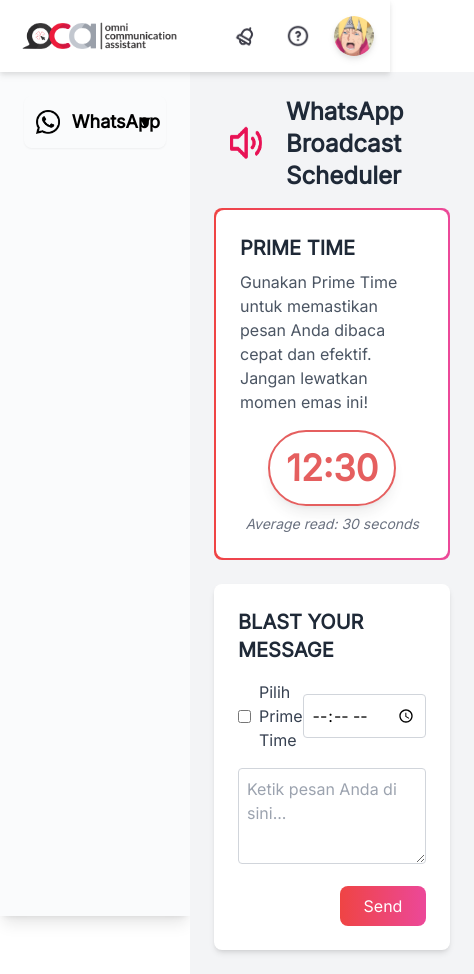
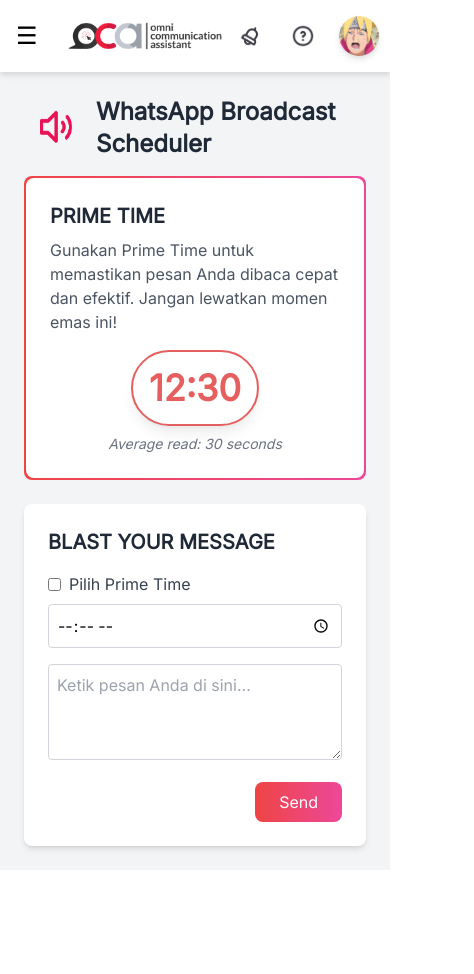
Before and after one commit to Rofiansyah/frontend-oca-insght-blast, a React (Vite) app: page / in a window 390 px wide. Shown: the whole page, 474 px wide, since content can reach past the window. After the commit the page ends 870 px from the top, so only its background shows below. Built offline with nearby package versions, Linux system fonts and the light colour scheme.

Commit message:
Team 37 - Frontend OCA Blast Insight V1.3

```diff
--- a/src/App.jsx
+++ b/src/App.jsx
@@ -3,7 +3,6 @@
 import Sidebar from './components/Sidebar';
 import Content from './components/Content';
 import '@fontsource/inter'; // Import default Inter font styles
-
 
 const App = () => {
   return (
--- a/src/components/Content.jsx
+++ b/src/components/Content.jsx
@@ -62,8 +62,8 @@
         <h3 className="text-xl font-bold text-gray-800 mb-4">BLAST YOUR MESSAGE</h3>
 
         {/* Baris 1: Checkbox Prime Time dan Input Jam */}
-        <div className="flex items-center justify-between mb-4">
-          <label className="flex items-center text-gray-700">
+        <div className="flex flex-col sm:flex-row sm:items-center sm:justify-between mb-4">
+          <label className="flex items-center text-gray-700 mb-2 sm:mb-0">
             <input
               type="checkbox"
               className="mr-2"
--- a/src/components/Header.jsx
+++ b/src/components/Header.jsx
@@ -1,14 +1,28 @@
-import React from 'react';
+import React, { useState } from 'react';
 
 const Header = () => {
+  const [isSidebarOpen, setIsSidebarOpen] = useState(false);
+
+  const toggleSidebar = () => {
+    setIsSidebarOpen(!isSidebarOpen);
+  };
+
   return (
+    <>
       <header className="bg-white text-black p-4 flex items-center justify-between drop-shadow-md font-sans">
         {/* Logo di pojok kiri */}
         <div className="flex items-center">
+          {/* Menu Button for Mobile */}
+          <button
+            className="md:hidden text-2xl"
+            onClick={toggleSidebar}
+          >
+            ☰
+          </button>
           <img
             src="/assets/OCAlogo.png"
             alt="Logo 1"
-          className="h-10 w-auto mr-4 transition-transform duration-300 ease-in-out transform hover:scale-105"
+            className="h-10 w-auto ml-6 mr-4 transition-transform duration-300 ease-in-out transform hover:scale-105"
           />
         </div>
 
@@ -31,6 +45,46 @@
           />
         </div>
       </header>
+
+      {/* Sidebar Drawer */}
+      {isSidebarOpen && (
+        <aside className="fixed inset-0 bg-gray-800 bg-opacity-75 z-50 md:hidden">
+          <div className="w-64 bg-[#FAFBFC] text-black h-full p-6 shadow-lg font-sans">
+            <button
+              onClick={toggleSidebar}
+              className="text-3xl mb-4"
+            >
+              ×
+            </button>
+            <nav>
+              <ul>
+                <li className="mb-4">
+                  <button
+                    className="hover:bg-gray-200 p-3 flex items-center justify-between w-full rounded-lg transition-all duration-300 ease-in-out transform hover:scale-105 shadow-sm"
+                  >
+                    <div className="flex items-center">
+                      <img src="/assets/Vector.png" alt="WhatsApp Logo" className="h-6 w-6 mr-3" />
+                      <span className="font-semibold text-lg">WhatsApp</span>
+                    </div>
+                  </button>
+                </li>
+
+                <ul className="ml-4 space-y-2 transition-all duration-300 ease-in-out transform">
+                  <li>
+                    <a
+                      href="#"
+                      className="hover:bg-gray-200 p-2 block rounded-lg transition-all duration-300 ease-in-out transform hover:scale-105 shadow-sm"
+                    >
+                      Broadcast Scheduler
+                    </a>
+                  </li>
+                </ul>
+              </ul>
+            </nav>
+          </div>
+        </aside>
+      )}
+    </>
   );
 }
 
--- a/src/components/Sidebar.jsx
+++ b/src/components/Sidebar.jsx
@@ -1,32 +1,21 @@
-import React, { useState } from 'react';
+import React from 'react';
 
 const Sidebar = () => {
-  const [isSubNavOpen, setIsSubNavOpen] = useState(false);
-
-  const toggleSubNav = () => {
-    setIsSubNavOpen(!isSubNavOpen);
-  };
-
   return (
-    <aside className="w-64 bg-[#FAFBFC] text-black h-screen p-6 shadow-lg font-sans">
+    <aside className="hidden md:block w-64 bg-[#FAFBFC] text-black h-screen p-6 shadow-lg font-sans">
       <nav>
         <ul>
           <li className="mb-4">
             <button
-              onClick={toggleSubNav}
               className="hover:bg-gray-200 p-3 flex items-center justify-between w-full rounded-lg transition-all duration-300 ease-in-out transform hover:scale-105 shadow-sm"
             >
               <div className="flex items-center">
                 <img src="/assets/Vector.png" alt="WhatsApp Logo" className="h-6 w-6 mr-3" />
                 <span className="font-semibold text-lg">WhatsApp</span>
               </div>
-              <span className={`text-lg transform transition-transform duration-300 ${isSubNavOpen ? 'rotate-180' : 'rotate-0'}`}>
-                ▼
-              </span>
             </button>
           </li>
 
-          {isSubNavOpen && (
           <ul className="ml-4 space-y-2 transition-all duration-300 ease-in-out transform">
             <li>
               <a
@@ -37,7 +26,6 @@
               </a>
             </li>
           </ul>
-          )}
         </ul>
       </nav>
     </aside>
```
Lines whose indentation alone changed are shown as unchanged.
